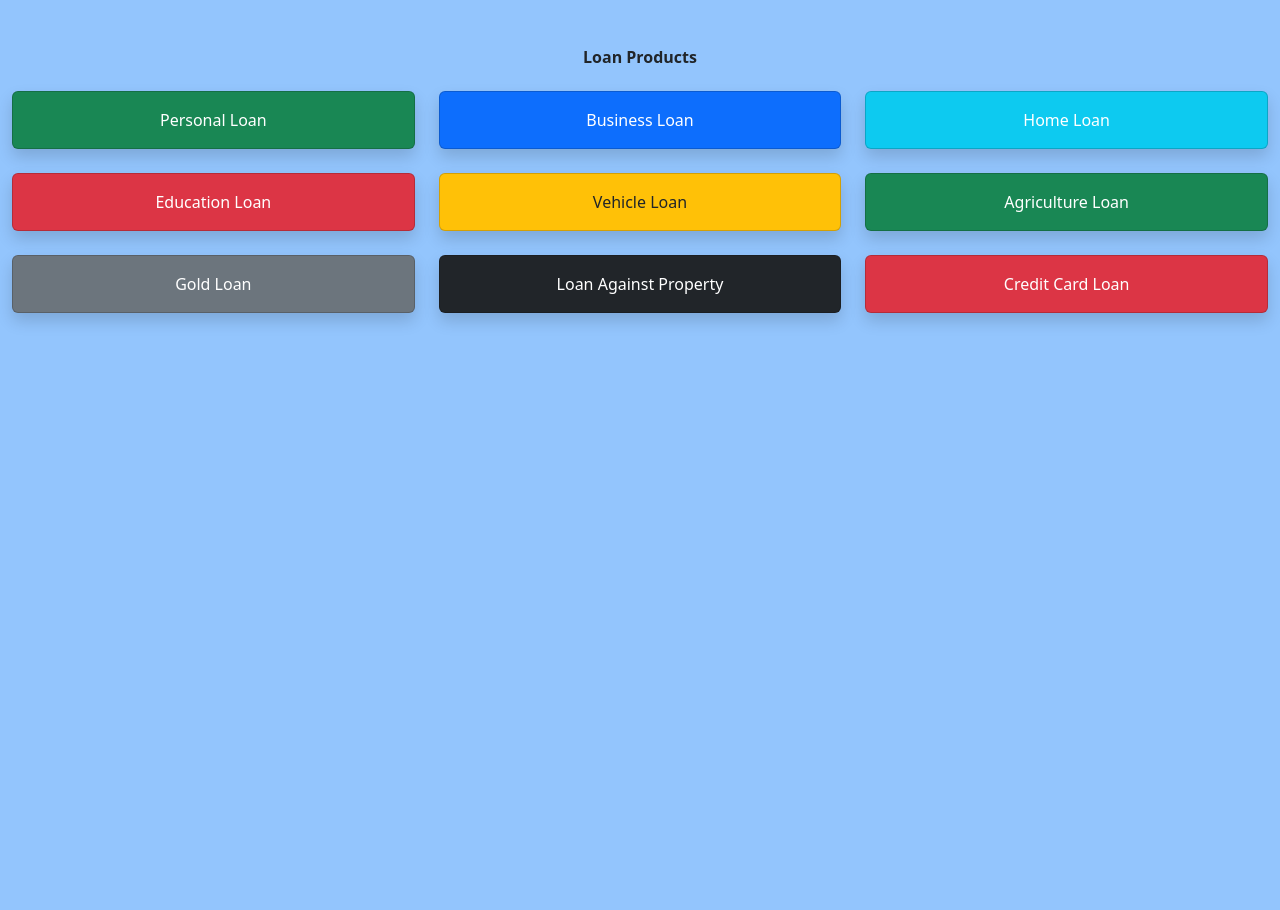
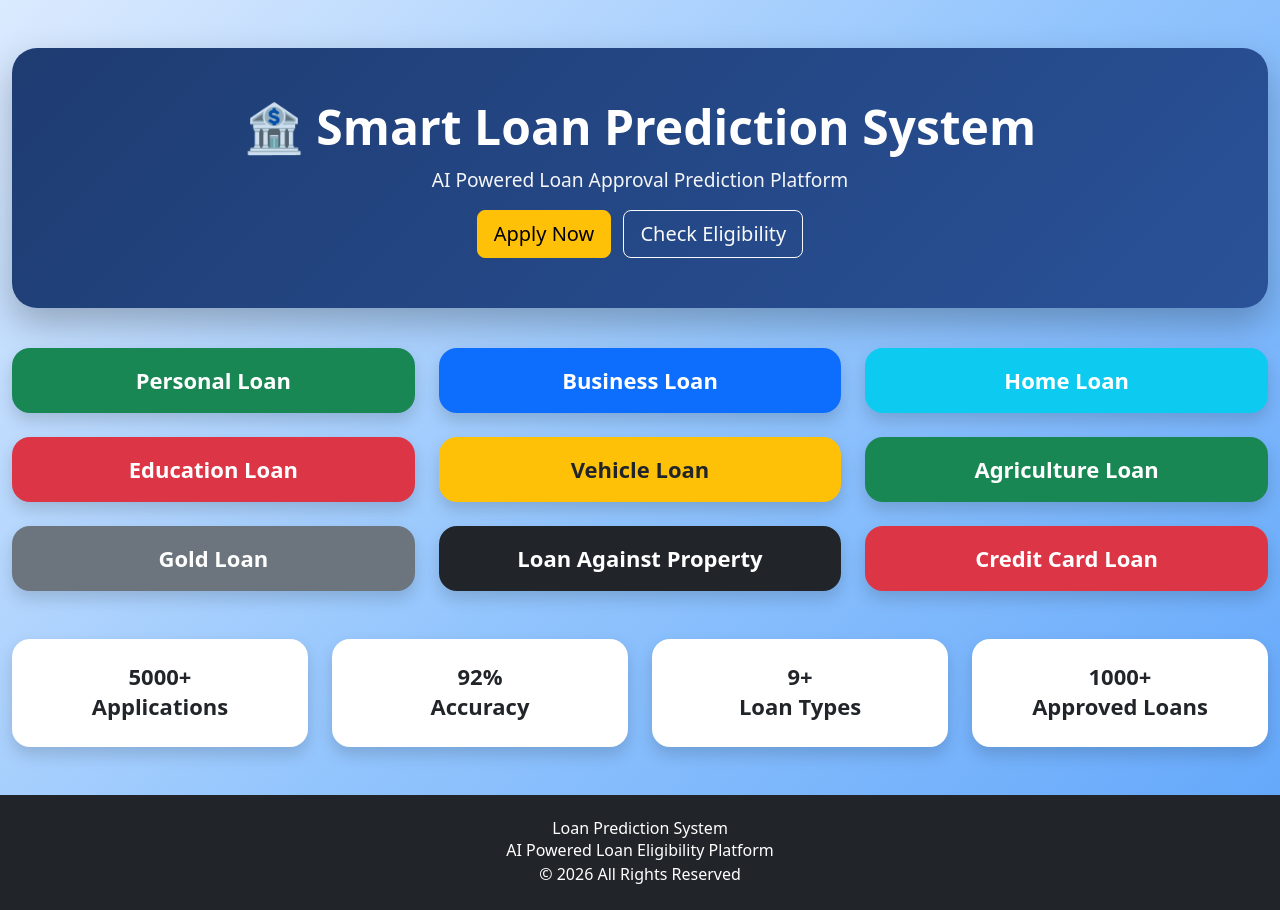
Before and after one commit to shivammishra112223-max/Loanproject3, a Flask app: page /dashboard in a window 1280 px wide. Before the commit the page ends 324 px from the top, so only its background shows below. Run offline with Flask 3, Linux system fonts and the light colour scheme; parts of the project's set-up code (start-up, migrations or seed data) failed here and were passed over; some libraries are stand-ins or nearby versions.

Commit message:
updatedsa

```diff
--- a/app.py
+++ b/app.py
@@ -3,6 +3,9 @@ import os
 import pandas as pd
 import joblib
 from werkzeug.security import generate_password_hash, check_password_hash
+from dotenv import load_dotenv
+
+load_dotenv()
 
 # Optional DB import (safe)
 try:
@@ -29,10 +32,12 @@ cur = None
 
 try:
     DATABASE_URL = os.environ.get("DATABASE_URL")
+    print("DATABASE_URL =", DATABASE_URL)
 
     conn = psycopg2.connect(DATABASE_URL,
                             sslmode="require"
                             )
+
 
     cur = conn.cursor()
 
@@ -144,6 +149,49 @@ def login_process():
 @app.route("/dashboard")
 def dashboard():
     return render_template("index.html")
+
+@app.route("/eligibility")
+def eligibility():
+    return render_template("eligibility.html")
+
+@app.route("/check_eligibility", methods=["POST"])
+def check_eligibility():
+
+    income = int(request.form["income"])
+    credit_score = int(request.form["credit_score"])
+    age = int(request.form["age"])
+    loan_amount = int(request.form["loan_amount"])
+
+    if income >= 30000 and credit_score >= 650 and age >= 18:
+
+        return f"""
+        <h1>✅ Eligible For Loan</h1>
+
+        <p>Income: ₹{income}</p>
+
+        <p>Credit Score: {credit_score}</p>
+
+        <a href='/dashboard'>
+            Apply Loan
+        </a>
+        """
+
+    else:
+
+        return f"""
+        <h1>❌ Not Eligible</h1>
+
+        <p>Improve Income or Credit Score</p>
+
+        <a href='/eligibility'>
+            Check Again
+        </a>
+        """
+
+
+
+
+
 
 # -------------------------------
 # LOAN PAGES
--- a/templates/index.html
+++ b/templates/index.html
@@ -10,6 +10,61 @@
 <link href="https://cdn.jsdelivr.net/npm/bootstrap@5.3.2/dist/css/bootstrap.min.css" rel="stylesheet">
 <link href="{{ url_for('static', filename='css/index.css') }}" rel="stylesheet">
 <script src="https://cdn.tailwindcss.com"></script>
+
+<style>
+body{
+    background: linear-gradient(135deg,#dbeafe,#93c5fd,#60a5fa);
+    min-height:100vh;
+}
+
+.card{
+    border:none !important;
+    border-radius:18px !important;
+    font-size:22px;
+    font-weight:600;
+    transition:.4s ease;
+}
+
+.card:hover{
+    transform:translateY(-10px) scale(1.05);
+    box-shadow:0 20px 40px rgba(0,0,0,.25)!important;
+}
+
+.hero{
+    background: linear-gradient(135deg,#1e3c72,#2a5298);
+    color:white;
+    padding:50px 20px;
+    text-align:center;
+    border-radius:25px;
+    max-width:1600px;
+    margin:40px auto;
+    box-shadow:0 15px 35px rgba(0,0,0,0.25);
+    animation:fadeIn 1s ease-in-out;
+}
+
+.hero h1{
+    font-size:3rem;
+    font-weight:700;
+    margin-bottom:10px;
+}
+
+.hero p{
+    font-size:1.2rem;
+    opacity:0.95;
+}
+
+@keyframes fadeIn{
+    from{
+        opacity:0;
+        transform:translateY(-20px);
+    }
+    to{
+        opacity:1;
+        transform:translateY(0);
+    }
+}
+</style>
+
 </head>
 
 <body class="bg-blue-300">
@@ -18,7 +73,27 @@
 
 <div class="container mt-5">
 
-<h2 class="text-center mb-4 fw-bold">Loan Products</h2>
+<div class="hero">
+
+    <h1>🏦 Smart Loan Prediction System</h1>
+
+    <p>
+        AI Powered Loan Approval Prediction Platform
+    </p>
+
+    <div class="mt-3">
+
+        <button class="btn btn-warning btn-lg me-2">
+            Apply Now
+        </button>
+
+        <a href="{{ url_for('eligibility') }}"
+   class="btn btn-outline-light btn-lg">
+   Check Eligibility
+</a>
+    </div>
+
+</div>
 
 <div class="row g-4">
 
@@ -85,9 +160,54 @@
 </a>
 </div>
 
+
+
 </div>
 
 </div>
+<!-- Statistics Section Start -->
 
+<div class="container mt-5">
+<div class="row text-center">
+
+<div class="col-md-3">
+<div class="card p-4 shadow">
+<h2>5000+</h2>
+<p>Applications</p>
+</div>
+</div>
+
+<div class="col-md-3">
+<div class="card p-4 shadow">
+<h2>92%</h2>
+<p>Accuracy</p>
+</div>
+</div>
+
+<div class="col-md-3">
+<div class="card p-4 shadow">
+<h2>9+</h2>
+<p>Loan Types</p>
+</div>
+</div>
+
+<div class="col-md-3">
+<div class="card p-4 shadow">
+<h2>1000+</h2>
+<p>Approved Loans</p>
+</div>
+</div>
+
+</div>
+</div>
+
+
+
+
+<footer class="bg-dark text-white text-center p-4 mt-5">
+<h4>Loan Prediction System</h4>
+<p>AI Powered Loan Eligibility Platform</p>
+<p>© 2026 All Rights Reserved</p>
+</footer>
 </body>
 </html>
```
Also changed, not shown: templates/eligibility.html (added, +106 -0 lines), 1 other file.
